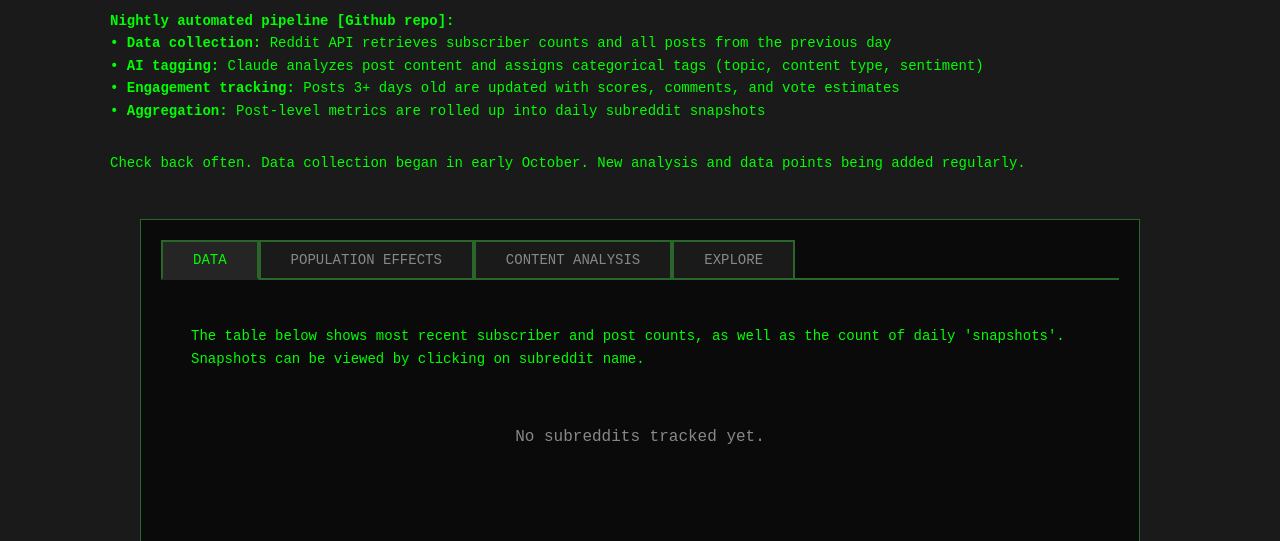
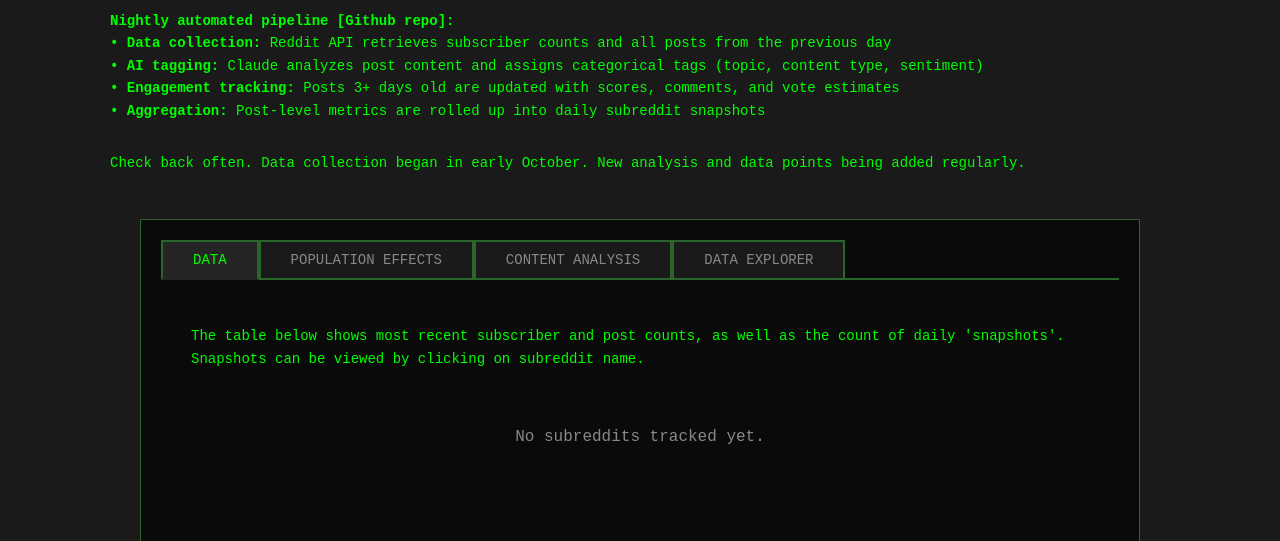
Before and after one commit to johnmpryan/defmeta, a Django app: page / in a window 1280 px wide. Shown: the part 378-919 px from the top of the page. Run offline with Django 5.2, Linux system fonts and the light colour scheme; data that the repository does not hold is empty; some libraries are stand-ins or nearby versions.

Commit message:
updating button name to Data Explorer

```diff
--- a/tracker/templates/tracker/homepage.html
+++ b/tracker/templates/tracker/homepage.html
@@ -288,7 +288,7 @@
             <button class="tab-button active" onclick="switchTab(event, 'data')">DATA</button>
             <button class="tab-button" onclick="switchTab(event, 'pop_effects')">POPULATION EFFECTS</button>
             <button class="tab-button" onclick="switchTab(event, 'content')">CONTENT ANALYSIS</button>
-            <button class="tab-button" onclick="switchTab(event, 'explore')">EXPLORE</button>
+            <button class="tab-button" onclick="switchTab(event, 'explore')">DATA EXPLORER</button>
         </div>
 
         <!-- DATA Tab Content -->
```
